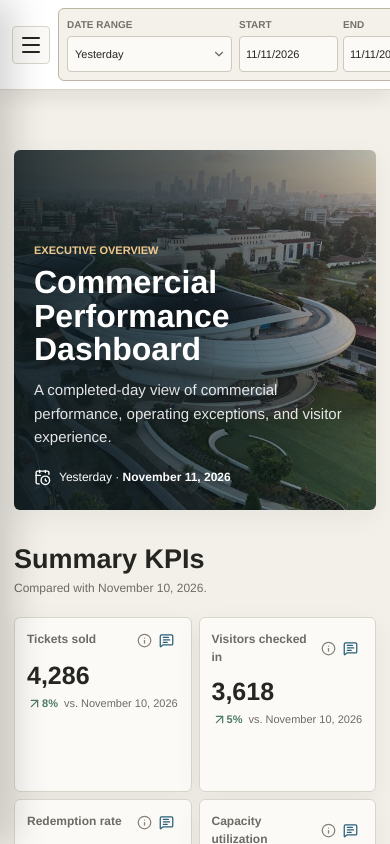
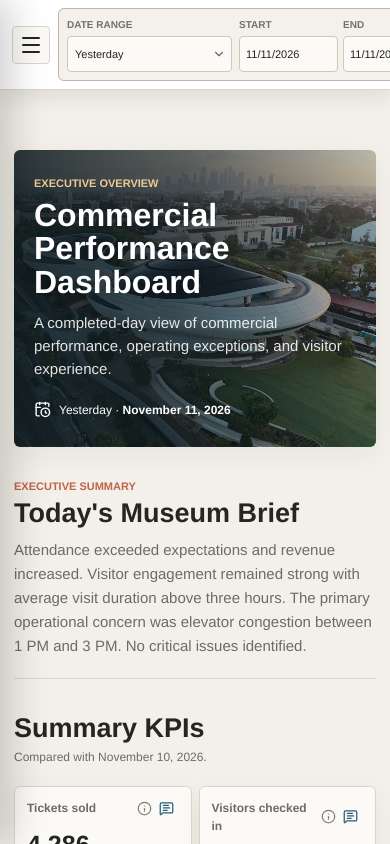
Before and after one commit to michaelbodellslalom/lucas-museum-dashboard, a React (Vite) app: page / in a window 390 px wide. Shown: the top 844 px of the page. Built offline with nearby package versions, Linux system fonts and the light colour scheme.

Commit message:
Add executive museum brief

```diff
--- a/src/index.css
+++ b/src/index.css
@@ -90,6 +90,9 @@ h1, h2, h3 { letter-spacing: 0; }
 .page-hero h1 { max-width: 850px; margin-bottom: 12px; color: #fff; font-size: 43px; line-height: 1.04; font-weight: 600; text-shadow: 0 2px 16px rgba(0, 0, 0, .3); }
 .page-hero > div:first-child > p { max-width: 780px; color: rgba(255, 255, 255, .88); font-size: 15px; line-height: 1.55; }
 .hero-period { margin-top: 20px; display: flex; align-items: center; gap: 8px; color: #fff; font-size: 12px; }
+.executive-page > .page-hero { min-height: 235px; padding-block: 28px; }
+.executive-summary { max-width: 900px; padding-bottom: 20px; border-bottom: 1px solid var(--line); }
+.executive-summary .section-heading { margin-bottom: 9px; }.executive-summary .section-kicker { margin-bottom: 7px; }.executive-summary p { margin: 0; color: var(--muted); font-size: 15px; line-height: 1.6; }
 .page > section, .operations-band { margin-top: 42px; }
 .section-heading { margin-bottom: 18px; display: flex; align-items: end; justify-content: space-between; gap: 20px; }
 .section-heading .section-kicker { margin-bottom: 6px; }
@@ -229,7 +232,7 @@ tbody th { min-width: 120px; font-size: 12px; } td:last-child { min-width: 200px
 @media (max-width: 640px) {
   html { scroll-padding-top: 90px; }
   .filter-bar { padding: 8px 12px; grid-template-columns: 38px minmax(0, 1fr); gap: 8px; }.filter-title { display: none; }.filter-controls { width: max-content; }
-  .page { padding: 26px 14px 48px; }.page-hero { min-height: 360px; padding: 24px 20px; flex-direction: column; align-items: stretch; justify-content: flex-end; gap: 22px; background-position: 55% center; }.page-hero h1 { font-size: 32px; }
+  .page { padding: 26px 14px 48px; }.page-hero { min-height: 360px; padding: 24px 20px; flex-direction: column; align-items: stretch; justify-content: flex-end; gap: 22px; background-position: 55% center; }.executive-page > .page-hero { min-height: 250px; }.page-hero h1 { font-size: 32px; }
   .page > section, .operations-band { margin-top: 34px; }.section-heading { align-items: flex-start; flex-direction: column; gap: 4px; }
   .kpi-grid { grid-template-columns: 1fr 1fr; gap: 7px; }.kpi-card { min-height: 175px; padding: 12px; }.kpi-card > strong { font-size: 25px; }.source-badge { white-space: normal; }
   .kpi-card:nth-child(odd) .info-button[data-tooltip]::after { left: 50%; right: auto; transform: translateX(-50%); }
--- a/src/pages/ExecutiveOverview.tsx
+++ b/src/pages/ExecutiveOverview.tsx
@@ -13,6 +13,11 @@ export function ExecutiveOverview({ data, state, onRetry }: { data: DashboardDat
           <p>A completed-day view of commercial performance, operating exceptions, and visitor experience.</p>
           <div className="hero-period"><CalendarClock size={17} /><span>{data?.periodLabel ?? 'Last complete business day'} · <strong>{data?.dateRangeLabel ?? 'November 12, 2026'}</strong></span></div>
         </div>
+      </section>
+
+      <section className="executive-summary" aria-labelledby="museum-brief-title">
+        <div className="section-heading"><div><span className="section-kicker">Executive summary</span><h2 id="museum-brief-title">Today's Museum Brief</h2></div></div>
+        <p>Attendance exceeded expectations and revenue increased. Visitor engagement remained strong with average visit duration above three hours. The primary operational concern was elevator congestion between 1 PM and 3 PM. No critical issues identified.</p>
       </section>
 
       <section aria-labelledby="kpi-title">
```
